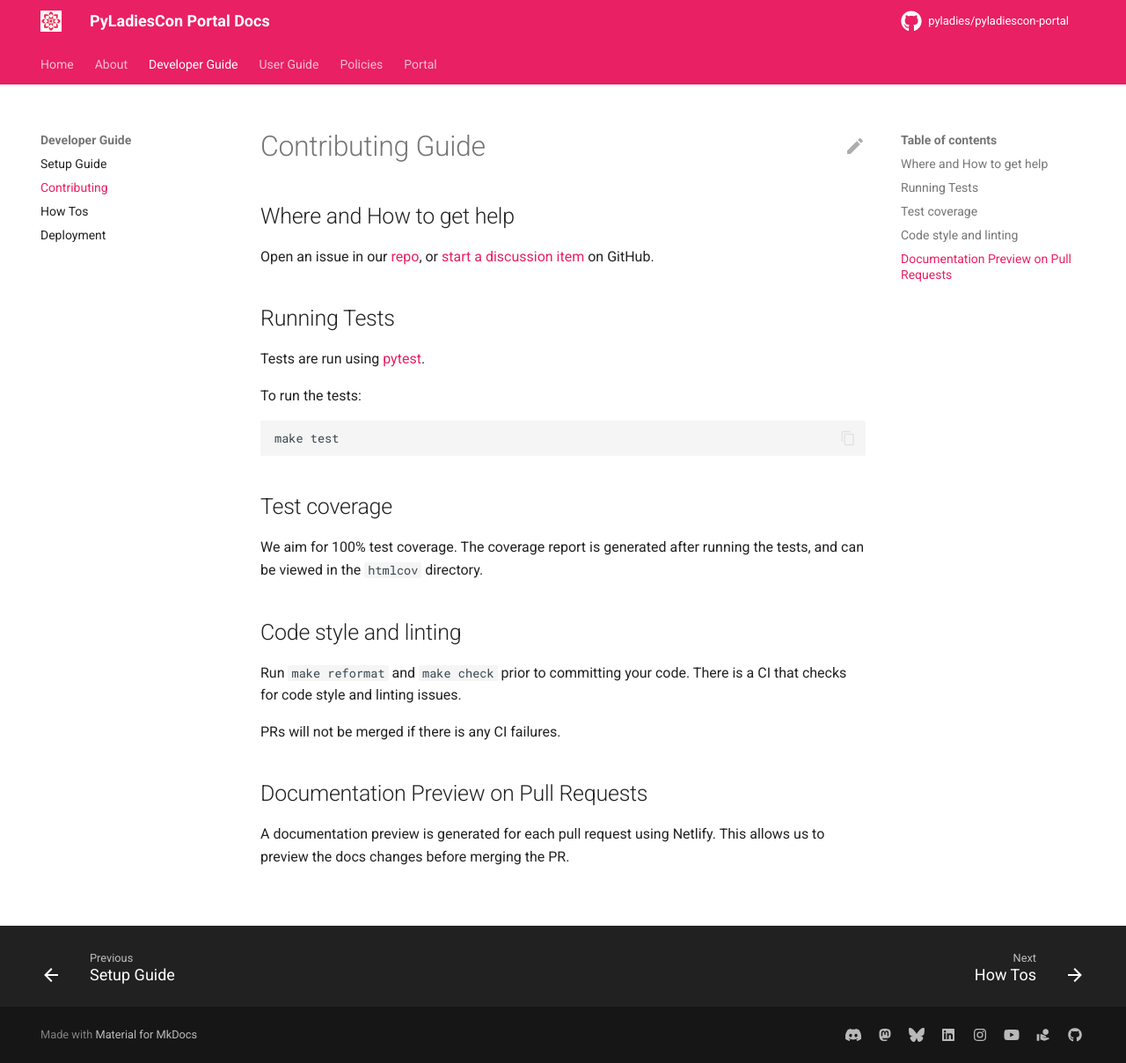
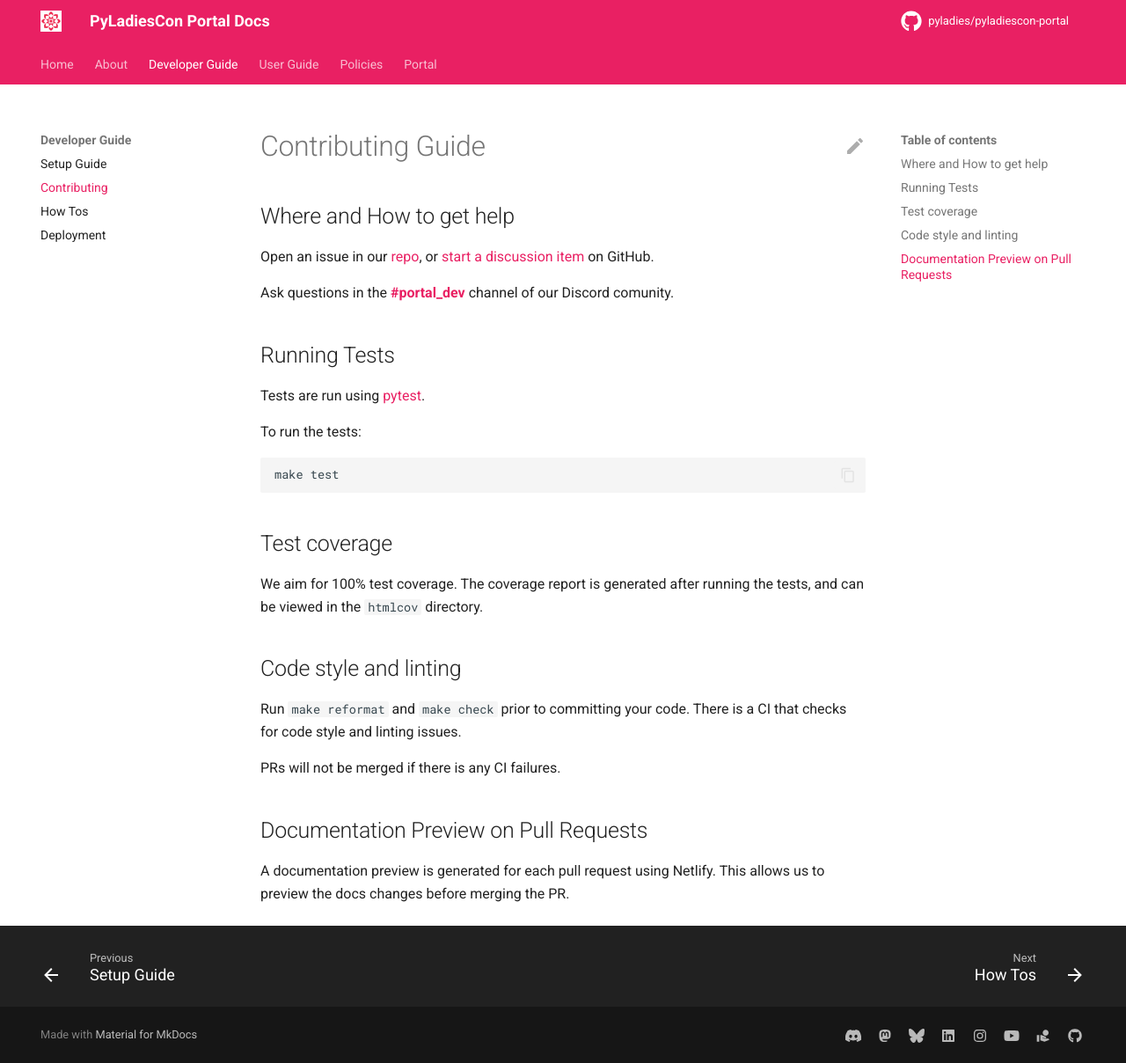
Before and after one commit to pyladies/pyladiescon-portal, an MkDocs documentation site: the page built from docs/developer/contributing.md, in a window 1280 px wide and 1208 px high. Shown: the whole window at 88% size. Built offline with MkDocs 1.6.1 and Material for MkDocs 9.7.7, drawn with Linux system fonts in a browser that asks for light colours; comment, search, counter and statistics services are not loaded.

Commit message:
Added link to the Discord channel

```diff
--- a/docs/developer/contributing.md
+++ b/docs/developer/contributing.md
@@ -9,6 +9,8 @@ description: Contributing to PyLadiesCon Portal
 
 Open an issue in our [repo](https://github.com/pyladies/pyladiescon-portal),
 or [start a discussion item](https://github.com/pyladies/pyladiescon-portal/discussions) on GitHub.
+
+Ask questions in the **[#portal_dev](https://discord.gg/X6fcufjb)** channel of our Discord comunity.
 
 ## Running Tests
 
```
